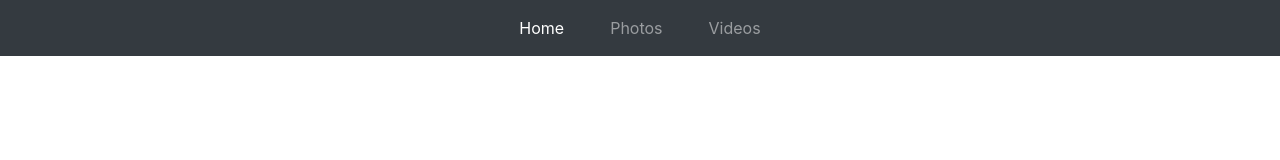
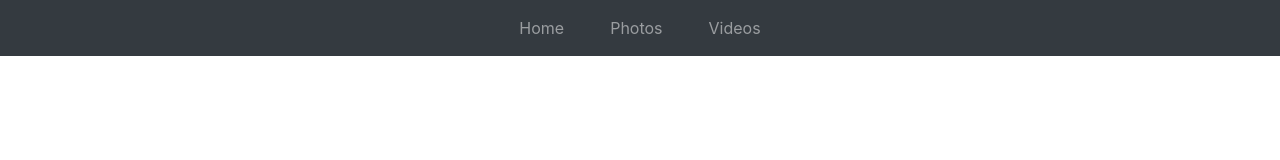
Before and after one commit to patel1643/Photo-Video-Search-App, a React (Create React App) app: page / in a window 1280 px wide. Shown: the top 160 px of the page. Built offline with nearby package versions, Linux system fonts and the light colour scheme.

Commit message:
fixed the home page route

```diff
--- a/src/Containers/MainLayout/MainLayout.js
+++ b/src/Containers/MainLayout/MainLayout.js
@@ -14,7 +14,7 @@ const MainLayout = () => {
 
             <Navbar className="justify-content-center fixed-top" bg="dark" variant="dark">
                     <Nav className={classes.NavigationBar}>
-                        <Nav.Item ><Nav.Link as={NavLink} exact to='/'>Home</Nav.Link></Nav.Item>
+                        <Nav.Item ><Nav.Link as={NavLink} exact to='/Photo-Video-Search-App/'>Home</Nav.Link></Nav.Item>
                         <Nav.Item ><Nav.Link as={NavLink} to='/photos'>Photos</Nav.Link></Nav.Item>
                         <Nav.Item ><Nav.Link as={NavLink} to='/videos'>Videos</Nav.Link></Nav.Item>
                     </Nav>
```
Also changed, not shown: 1 other file (tests, documents, lock files or other folders).
